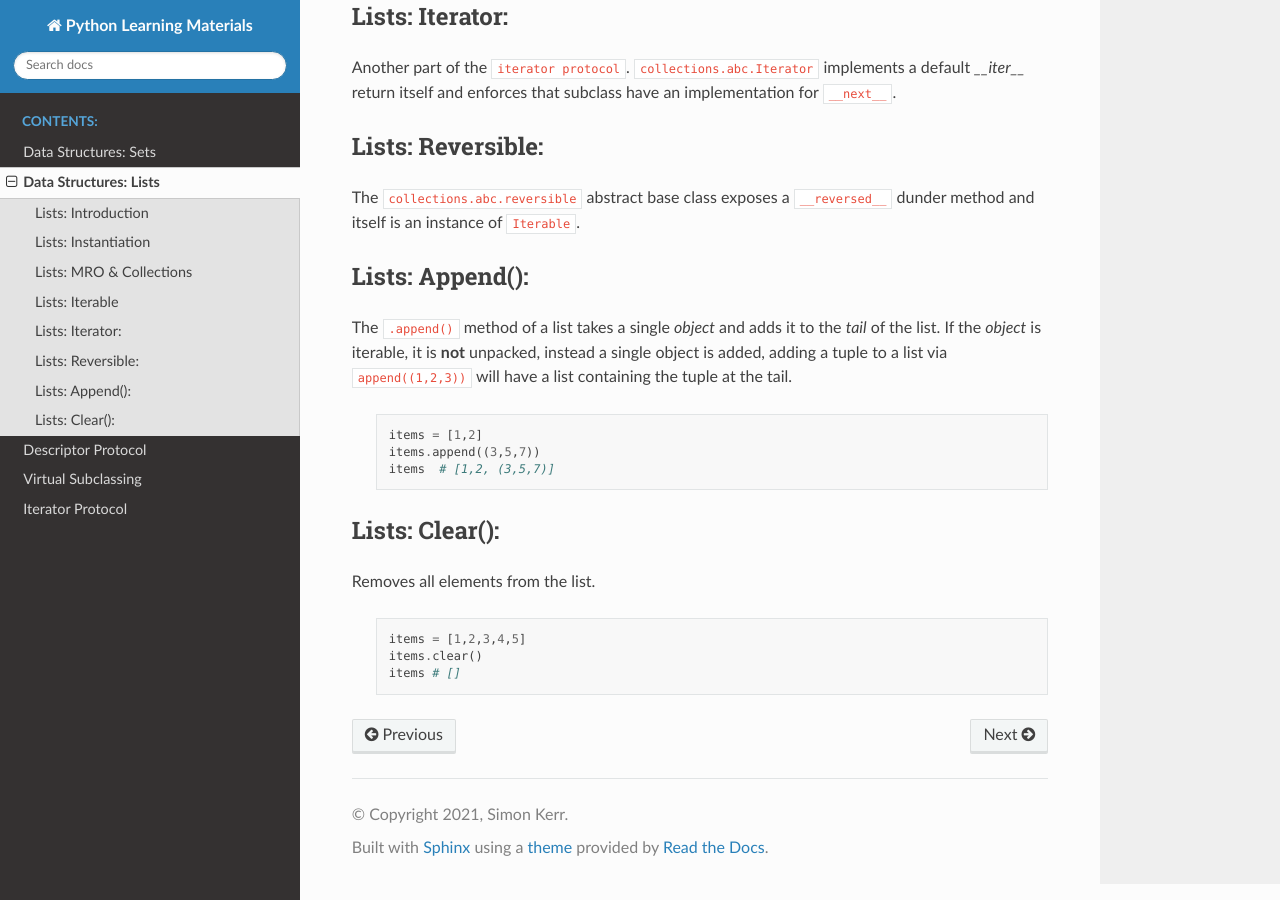
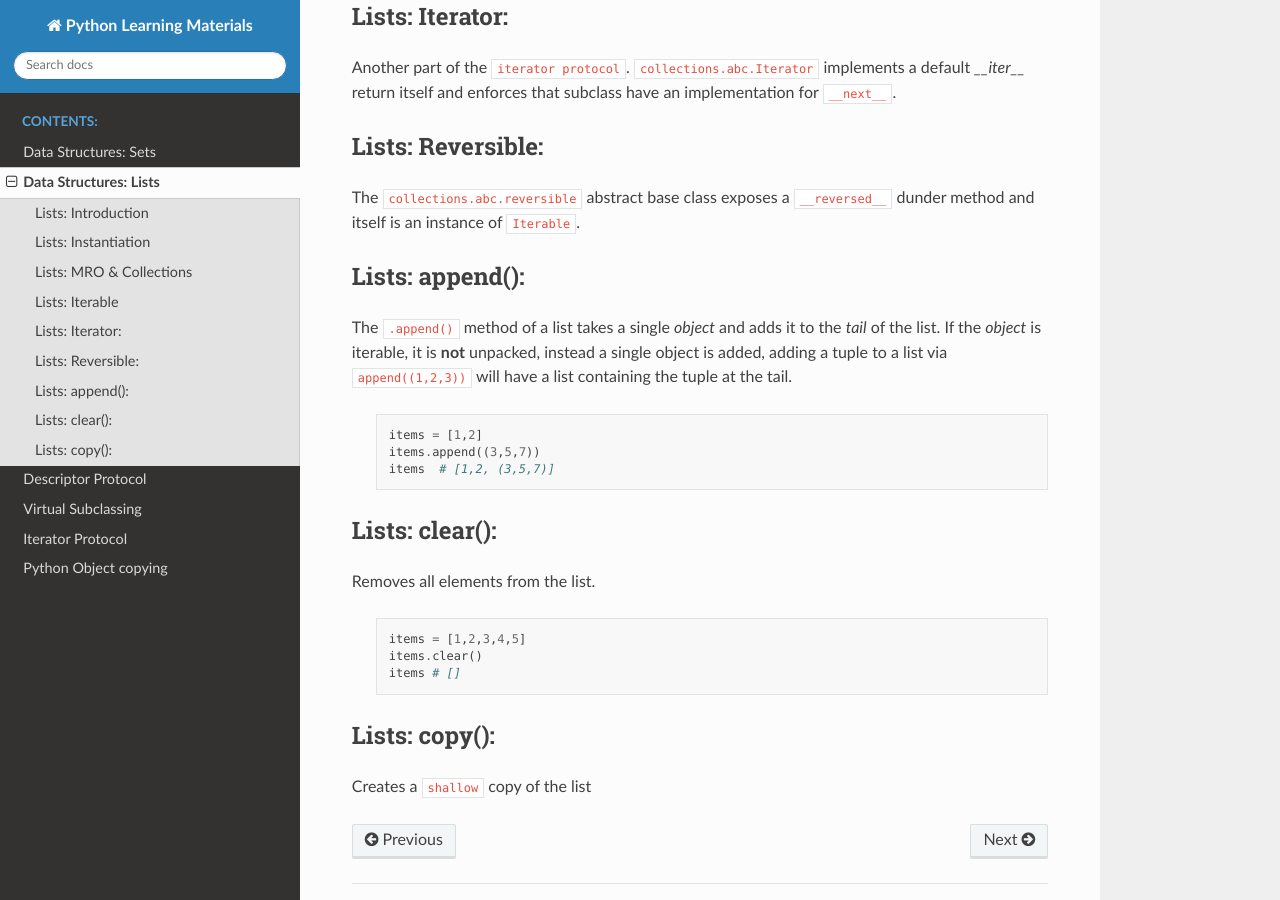
Before and after one commit to symonk/pydocs, a Sphinx documentation site: the page built from docs/source/_data_structures/lists.rst, in a window 1280 px wide and 900 px high, scrolled down 1975 px. Built offline with Sphinx 7.4.7 and the Read the Docs theme 2.0.0, drawn with Linux system fonts in a browser that asks for light colours.

Commit message:
adding object copying placeholder, little more on iterator proto and lists

```diff
--- a/docs/source/_data_structures/lists.rst
+++ b/docs/source/_data_structures/lists.rst
@@ -107,7 +107,7 @@ The ``collections.abc.reversible`` abstract base class exposes a ``__reversed__`
 and itself is an instance of ``Iterable``.
 
 
-Lists: Append():
+Lists: append():
 -----------------
 
 The ``.append()`` method of a list takes a single `object` and adds it to the `tail` of the list.
@@ -121,7 +121,7 @@ tuple to a list via ``append((1,2,3))`` will have a list containing the tuple at
         items  # [1,2, (3,5,7)]
 
 
-Lists: Clear():
+Lists: clear():
 ----------------
 Removes all elements from the list.
 
@@ -130,3 +130,8 @@ Removes all elements from the list.
         items = [1,2,3,4,5]
         items.clear()
         items # []
+
+Lists: copy():
+---------------
+
+Creates a ``shallow`` copy of the list
--- a/docs/source/index.rst
+++ b/docs/source/index.rst
@@ -10,6 +10,7 @@ Python learning materials
    descriptor_protocol
    virtual_subclassing
    iterator_protocol
+   object_copying
 
 
 
--- /dev/null
+++ b/docs/source/object_copying.rst
@@ -0,0 +1,13 @@
+Python Object copying
+======================
+
+Copying: Shallow Copy
+----------------------
+
+...
+
+
+Copying: Deep Copy
+-------------------
+
+...
```
Also changed, not shown: docs/source/iterator_protocol.rst (+83 -0 lines).
